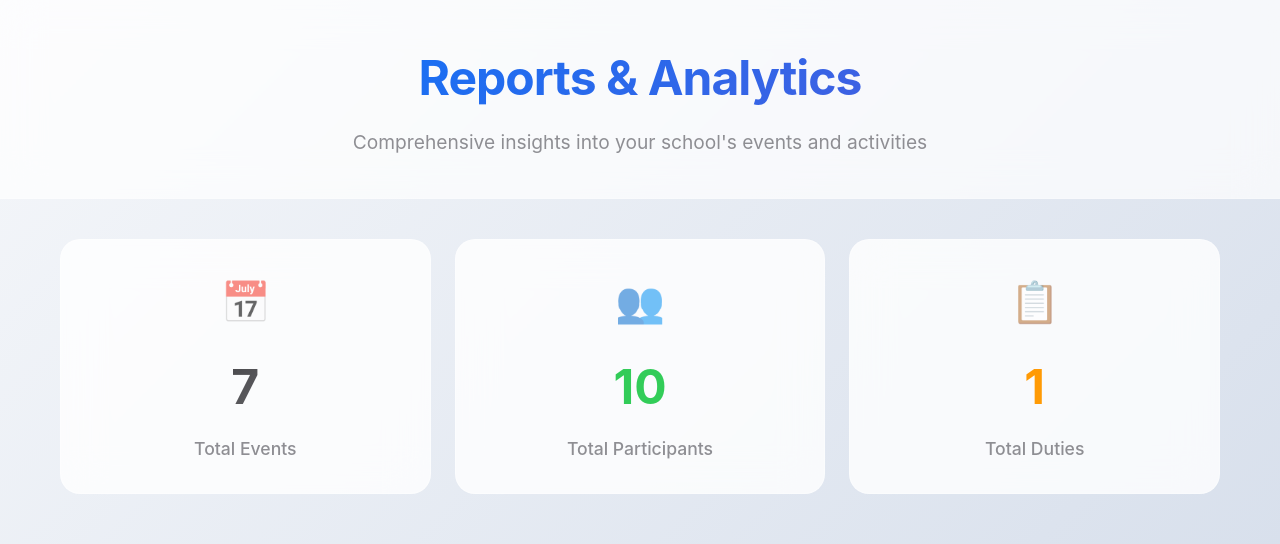
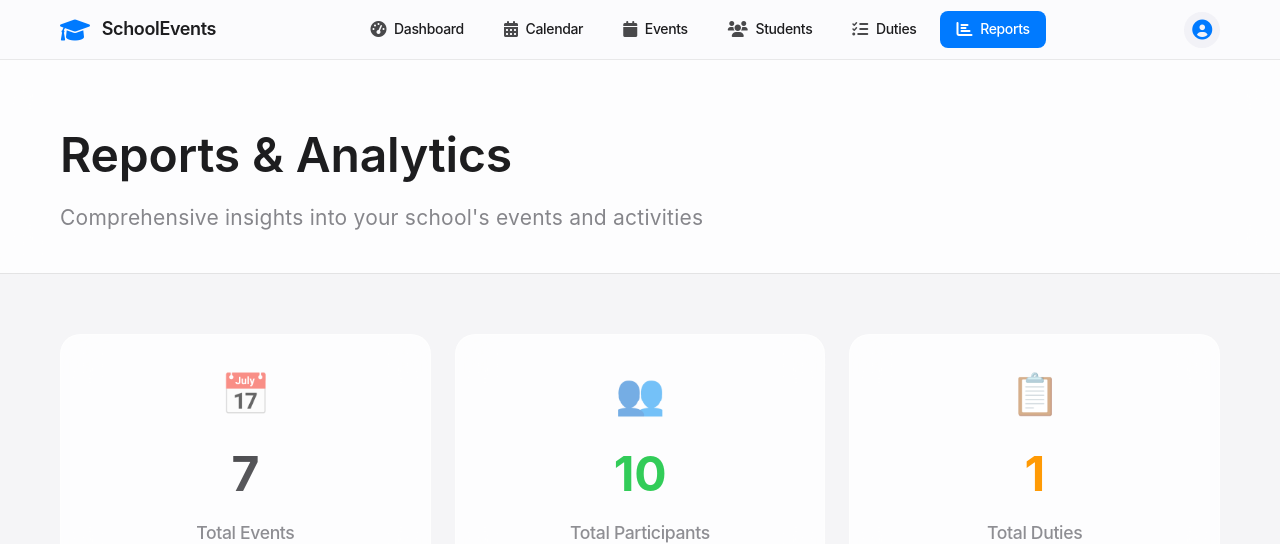
Before and after one commit to Man1sh28/event-management, a Flask app: page /reports in a window 1280 px wide. Shown: the top 544 px of the page. Run offline with Flask 3, Linux system fonts and the light colour scheme; data comes from the database, SQL or seed files in the repository.

Commit message:
minor ui fixes

```diff
--- a/templates/calendar.html
+++ b/templates/calendar.html
@@ -703,11 +703,11 @@
                 <span>SchoolEvents</span>
             </div>
             <div class="nav-menu">
-                <a href="{{ url_for('dashboard') }}" class="nav-link active">
+                <a href="{{ url_for('dashboard') }}" class="nav-link ">
                     <i class="fas fa-tachometer-alt"></i>
                     <span>Dashboard</span>
                 </a>
-                <a href="{{ url_for('calendar_view') }}" class="nav-link">
+                <a href="{{ url_for('calendar_view') }}" class="nav-link active">
                     <i class="fas fa-calendar-alt"></i>
                     <span>Calendar</span>
                 </a>
--- a/templates/events.html
+++ b/templates/events.html
@@ -1,4 +1,4 @@
-{% extends "base.html" %}
+
 
 {% block title %}Events - School Event Management{% endblock %}
 
@@ -504,7 +504,7 @@
                 <span>SchoolEvents</span>
             </div>
             <div class="nav-menu">
-                <a href="{{ url_for('dashboard') }}" class="nav-link active">
+                <a href="{{ url_for('dashboard') }}" class="nav-link ">
                     <i class="fas fa-tachometer-alt"></i>
                     <span>Dashboard</span>
                 </a>
@@ -512,7 +512,7 @@
                     <i class="fas fa-calendar-alt"></i>
                     <span>Calendar</span>
                 </a>
-                <a href="{{ url_for('events') }}" class="nav-link">
+                <a href="{{ url_for('events') }}" class="nav-link active">
                     <i class="fas fa-calendar"></i>
                     <span>Events</span>
                 </a>
--- a/templates/participants.html
+++ b/templates/participants.html
@@ -594,7 +594,7 @@
                 <span>SchoolEvents</span>
             </div>
             <div class="nav-menu">
-                <a href="{{ url_for('dashboard') }}" class="nav-link active">
+                <a href="{{ url_for('dashboard') }}" class="nav-link ">
                     <i class="fas fa-tachometer-alt"></i>
                     <span>Dashboard</span>
                 </a>
@@ -606,7 +606,7 @@
                     <i class="fas fa-calendar"></i>
                     <span>Events</span>
                 </a>
-                <a href="{{ url_for('participants') }}" class="nav-link">
+                <a href="{{ url_for('participants') }}" class="nav-link active">
                     <i class="fas fa-users"></i>
                     <span>Students</span>
                 </a>
@@ -614,7 +614,7 @@
                     <i class="fas fa-tasks"></i>
                     <span>Duties</span>
                 </a>
-                <a href="{{ url_for('reports') }}" class="nav-link">
+                <a href="{{ url_for('reports') }}" class="nav-link ">
                     <i class="fas fa-chart-bar"></i>
                     <span>Reports</span>
                 </a>
--- a/templates/reports.html
+++ b/templates/reports.html
@@ -27,11 +27,124 @@
         }
 
         body {
-            font-family: -apple-system, BlinkMacSystemFont, 'Segoe UI', Roboto, sans-serif;
-            background: linear-gradient(135deg, #f5f7fa 0%, #c3cfe2 100%);
-            color: var(--apple-dark-gray);
-            line-height: 1.6;
-            min-height: 100vh;
+            font-family: -apple-system, BlinkMacSystemFont, 'Segoe UI', Roboto, Oxygen, Ubuntu, Cantarell, sans-serif;
+            background: #f5f5f7;
+            color: #1d1d1f;
+            line-height: 1.47059;
+            font-weight: 400;
+            letter-spacing: -.022em;
+            padding-top: 60px;
+        }
+
+        /* Apple Navigation Bar */
+        .apple-nav {
+            background: rgba(251, 251, 253, 0.94);
+            backdrop-filter: saturate(180%) blur(20px);
+            -webkit-backdrop-filter: saturate(180%) blur(20px);
+            border-bottom: 1px solid rgba(0, 0, 0, 0.08);
+            position: fixed;
+            top: 0;
+            left: 0;
+            right: 0;
+            z-index: 1000;
+            height: 60px;
+        }
+
+        .nav-container {
+            max-width: 1200px;
+            margin: 0 auto;
+            padding: 0 20px;
+            height: 100%;
+            display: flex;
+            align-items: center;
+            justify-content: space-between;
+        }
+
+        .nav-brand {
+            display: flex;
+            align-items: center;
+            font-size: 18px;
+            font-weight: 600;
+            color: #1d1d1f;
+            text-decoration: none;
+        }
+
+        .nav-brand i {
+            font-size: 24px;
+            color: #007aff;
+            margin-right: 12px;
+        }
+
+        .nav-menu {
+            display: flex;
+            align-items: center;
+            gap: 8px;
+        }
+
+        .nav-link {
+            display: flex;
+            align-items: center;
+            padding: 8px 16px;
+            border-radius: 8px;
+            text-decoration: none;
+            color: #1d1d1f;
+            font-size: 14px;
+            font-weight: 500;
+            transition: all 0.2s cubic-bezier(0.25, 0.46, 0.45, 0.94);
+            position: relative;
+        }
+
+        .nav-link i {
+            font-size: 16px;
+            margin-right: 8px;
+            opacity: 0.8;
+        }
+
+        .nav-link:hover {
+            background: rgba(0, 0, 0, 0.04);
+            color: #007aff;
+            text-decoration: none;
+        }
+
+        .nav-link.active {
+            background: #007aff;
+            color: white;
+        }
+
+        .nav-link.active i {
+            opacity: 1;
+        }
+
+        .nav-user {
+            display: flex;
+            align-items: center;
+        }
+
+        .user-avatar {
+            width: 36px;
+            height: 36px;
+            border-radius: 50%;
+            background: #f2f2f7;
+            display: flex;
+            align-items: center;
+            justify-content: center;
+            cursor: pointer;
+            transition: all 0.2s ease;
+        }
+
+        .user-avatar:hover {
+            background: #e5e5ea;
+        }
+
+        .user-avatar i {
+            font-size: 20px;
+            color: #007aff;
+        }
+
+        @media (max-width: 768px) {
+            .nav-menu {
+                display: none;
+            }
         }
 
         .container {
@@ -42,28 +155,37 @@
 
         /* Header */
         .header {
-            padding: 40px 0;
-            text-align: center;
-            background: rgba(255, 255, 255, 0.7);
-            backdrop-filter: var(--backdrop-blur);
-            border-bottom: 1px solid rgba(255, 255, 255, 0.2);
-            margin-bottom: 40px;
+            background: rgba(255, 255, 255, 0.8);
+            backdrop-filter: saturate(180%) blur(20px);
+            -webkit-backdrop-filter: saturate(180%) blur(20px);
+            border-bottom: 1px solid rgba(0, 0, 0, 0.1);
+            padding: 60px 0 40px;
+            margin-bottom: 60px;
+            position: sticky;
+            top: 60px;
+            z-index: 100;
         }
 
         .header h1 {
-            font-size: 3rem;
-            font-weight: 700;
-            background: linear-gradient(135deg, var(--apple-blue), var(--apple-purple));
-            -webkit-background-clip: text;
-            -webkit-text-fill-color: transparent;
-            margin-bottom: 10px;
-            letter-spacing: -0.02em;
+            font-size: 48px;
+            font-weight: 600;
+            letter-spacing: -.003em;
+            margin-bottom: 12px;
+            color: #1d1d1f;
+            display: flex;
+            align-items: center;
+        }
+
+        .header h1 i {
+            margin-right: 16px;
+            color: #007aff;
         }
 
         .header p {
-            font-size: 1.2rem;
-            color: var(--apple-gray);
+            font-size: 21px;
             font-weight: 400;
+            color: #86868b;
+            letter-spacing: .011em;
         }
 
         /* Stats Cards */
@@ -406,6 +528,49 @@
     </style>
 </head>
 <body>
+
+
+     <!-- Navigation Bar -->
+    <nav class="apple-nav">
+        <div class="nav-container">
+            <div class="nav-brand">
+                <i class="fas fa-graduation-cap"></i>
+                <span>SchoolEvents</span>
+            </div>
+            <div class="nav-menu">
+                <a href="{{ url_for('dashboard') }}" class="nav-link ">
+                    <i class="fas fa-tachometer-alt"></i>
+                    <span>Dashboard</span>
+                </a>
+                <a href="{{ url_for('calendar_view') }}" class="nav-link">
+                    <i class="fas fa-calendar-alt"></i>
+                    <span>Calendar</span>
+                </a>
+                <a href="{{ url_for('events') }}" class="nav-link">
+                    <i class="fas fa-calendar"></i>
+                    <span>Events</span>
+                </a>
+                <a href="{{ url_for('participants') }}" class="nav-link">
+                    <i class="fas fa-users"></i>
+                    <span>Students</span>
+                </a>
+                <a href="{{ url_for('duties') }}" class="nav-link">
+                    <i class="fas fa-tasks"></i>
+                    <span>Duties</span>
+                </a>
+                <a href="{{ url_for('reports') }}" class="nav-link active">
+                    <i class="fas fa-chart-bar"></i>
+                    <span>Reports</span>
+                </a>
+            </div>
+            <div class="nav-user">
+                <div class="user-avatar">
+                    <i class="fas fa-user-circle"></i>
+                </div>
+            </div>
+        </div>
+    </nav>
+
     <div class="header">
         <div class="container">
             <h1>Reports & Analytics</h1>
@@ -721,6 +886,12 @@
                 }
             }
         });
+
+        // Add FontAwesome CDN
+        const link = document.createElement('link');
+        link.rel = 'stylesheet';
+        link.href = 'https://cdnjs.cloudflare.com/ajax/libs/font-awesome/6.0.0/css/all.min.css';
+        document.head.appendChild(link);
     </script>
 </body>
 </html>
```
Also changed, not shown: 1 other file.
